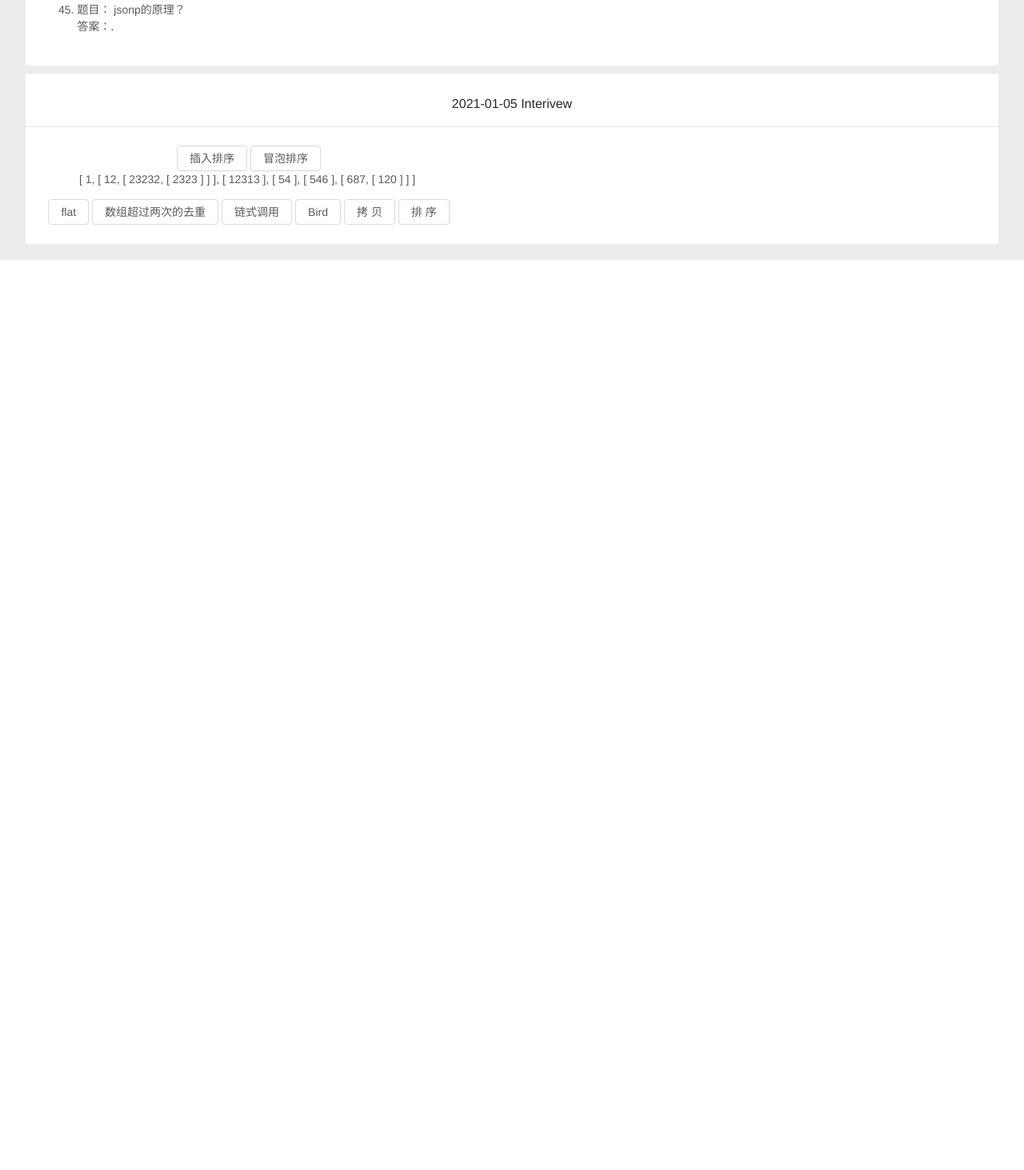
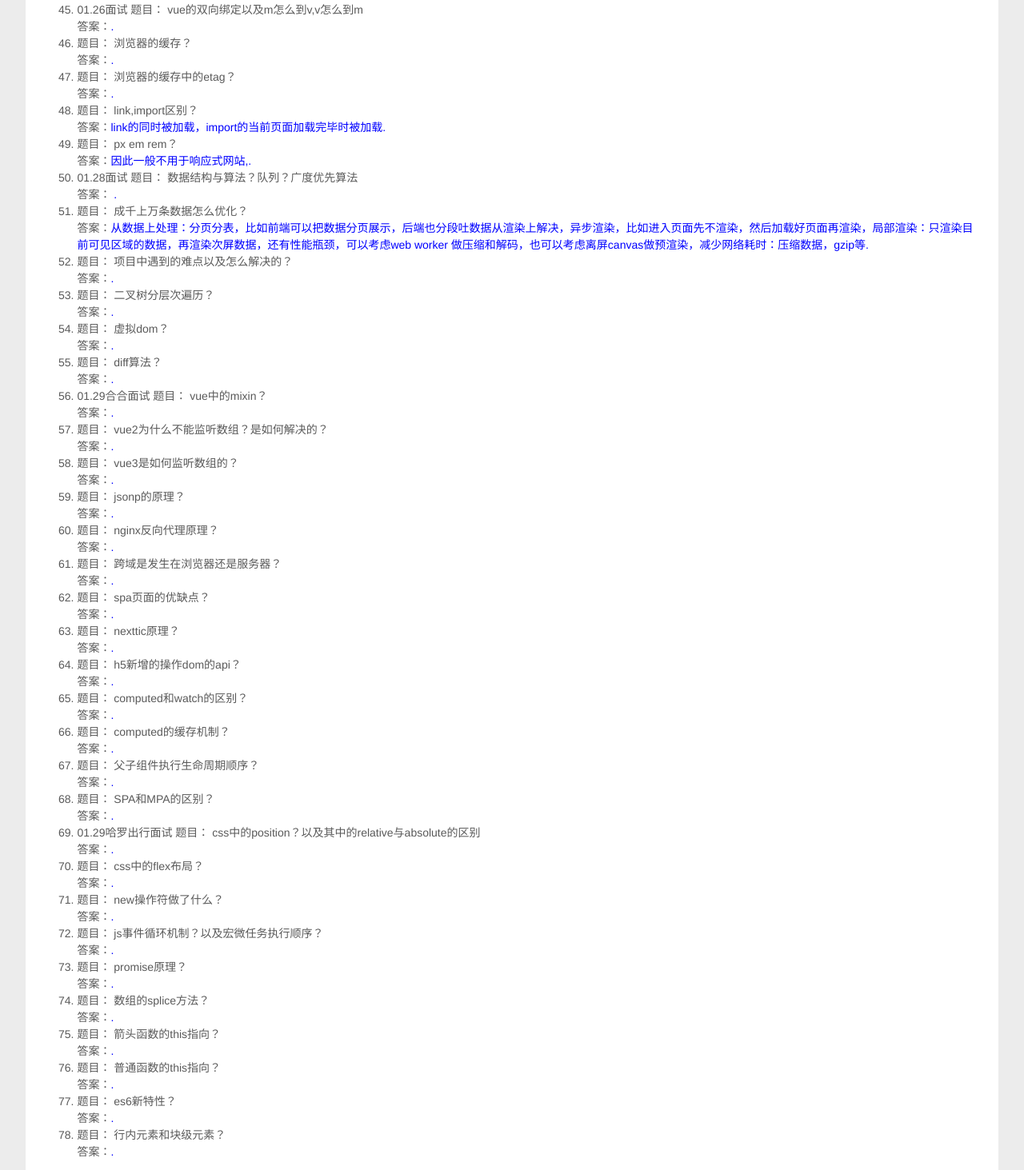
Before and after one commit to jackluotong/vue_project, a Vue app: page /January in a window 1280 px wide. Shown: the part 2027-3490 px from the top of the page at 80% size. Before the commit the page ends 2352 px from the top, so only its background shows below. Built offline with nearby package versions, Linux system fonts and the light colour scheme.

Commit message:
add new part and knowledge.

```diff
--- a/src/components/Interview/January.vue
+++ b/src/components/Interview/January.vue
@@ -38,7 +38,7 @@
           <a-button @click='bird()'>Bird</a-button>
           <a-button @click="copy()">拷贝</a-button>
           <a-button @click='sortFunc()'>排序</a-button>
-
+          <a-button v-on='checkOutput()'>输出</a-button>
         </div>
       </a-card>
     </div>
@@ -89,12 +89,47 @@ export default {
         { name: 'js中的编译是什么意思？', answer: '' },
         { name: '强类型和若类型的语言差异？', answer: '' },
         { title: '01-20叮咚买菜面试', name: ' jsonp的原理？', answer: '' },
-        { name: '图片懒加载的原理？', answer: '' },
+        { name: '图片懒加载的原理？', answer: 'src属性决定是否加载照片=》可视区的判断：getBoundingClientRect()//获取元素大小以及位置' },
         { name: 'cors中后端需要配置什么？', answer: '' },
         { name: '解构赋值中怎么取最后一个值？', answer: '' },
         { title: '01-20MicroFocus面试', name: ' button以及input中的button的区别？', answer: '' },
         { name: '数组中的对象拿到值如何比较？', answer: '' },
-        { name: ' jsonp的原理？', answer: '' },
+        { title: '01.26面试', name: 'vue的双向绑定以及m怎么到v,v怎么到m', answer: '' },
+        { name: '浏览器的缓存？', answer: '' },
+        { name: '浏览器的缓存中的etag？', answer: '' },
+        { name: 'link,import区别？', answer: 'link的同时被加载，import的当前页面加载完毕时被加载' },
+        { name: 'px em rem？', answer: '因此一般不用于响应式网站,' },
+        { title: '01.28面试', name: '数据结构与算法？队列？广度优先算法', answer: '            ' },
+        { name: '成千上万条数据怎么优化？', answer: '从数据上处理：分页分表，比如前端可以把数据分页展示，后端也分段吐数据从渲染上解决，异步渲染，比如进入页面先不渲染，然后加载好页面再渲染，局部渲染：只渲染目前可见区域的数据，再渲染次屏数据，还有性能瓶颈，可以考虑web worker 做压缩和解码，也可以考虑离屏canvas做预渲染，减少网络耗时：压缩数据，gzip等' },
+        { name: '项目中遇到的难点以及怎么解决的？', answer: '' },
+        { name: '二叉树分层次遍历？', answer: '' },
+        { name: '虚拟dom？', answer: '' },
+        { name: 'diff算法？', answer: '' },
+
+        { title: '01.29合合面试', name: 'vue中的mixin？', answer: '' },
+        { name: 'vue2为什么不能监听数组？是如何解决的？', answer: '' },
+        { name: 'vue3是如何监听数组的？', answer: '' },
+        { name: 'jsonp的原理？', answer: '' },
+        { name: 'nginx反向代理原理？', answer: '' },
+        { name: '跨域是发生在浏览器还是服务器？', answer: '' },
+        { name: 'spa页面的优缺点？', answer: '' },
+        { name: 'nexttic原理？', answer: '' },
+        { name: 'h5新增的操作dom的api？', answer: '' },
+        { name: 'computed和watch的区别？', answer: '' },
+        { name: 'computed的缓存机制？', answer: '' },
+        { name: '父子组件执行生命周期顺序？', answer: '' },
+        { name: 'SPA和MPA的区别？', answer: '' },
+
+        { title: '01.29哈罗出行面试', name: 'css中的position？以及其中的relative与absolute的区别', answer: '' },
+        { name: 'css中的flex布局？', answer: '' },
+        { name: 'new操作符做了什么？', answer: '' },
+        { name: 'js事件循环机制？以及宏微任务执行顺序？', answer: '' },
+        { name: 'promise原理？', answer: '' },
+        { name: '数组的splice方法？', answer: '' },
+        { name: '箭头函数的this指向？', answer: '' },
+        { name: '普通函数的this指向？', answer: '' },
+        { name: 'es6新特性？', answer: '' },
+        { name: '行内元素和块级元素？', answer: '' },
 
       ],
       array: [1, [12, [23232, [2323]]], [12313], [54], [546], [687, [120]]],
@@ -102,6 +137,48 @@ export default {
     }
   },
   methods: {
+    /**
+     * check the value of output
+     */
+    checkOutput: function () {
+      var a = 1;
+      function b() {
+        a = 10;
+        // return
+        //  function c(){
+        //    console.log(a);
+        //  }
+
+      }
+      var arrFunc = function () {
+        //a json arrary
+        let arrOne = [1, 2, 3, 4, 5, 6]
+        let arrTwo = [
+          { name: 'jack', age: 26 },
+          { name: 'jerry', age: 27 },
+          { name: 'william', age: 28 },
+          { name: 'jacky', age: 29 },
+        ]
+        let newArray = arrTwo.find((item) => {
+          if (item.age > 27) {
+            return item;
+          }
+        })
+        console.log(newArray);
+        console.log(arrOne);
+        for (let i = 0; i < arrTwo.length; i++) {
+          let arrNew = []
+          let j = 0
+          if (arrTwo[i].age > 26) {
+            arrNew[j++] = arrTwo[i]
+          }
+          console.log(arrNew);
+        }
+      }
+      arrFunc()
+      b()
+      console.log(a);
+    },
     insertSortTest: function () {
       let array = [1, 0, 12, 122, 1231, 3123213213, 8]
       let a = this.insertSort(array)
```
Also changed, not shown: src/assets/test.html (+28 -0 lines).
